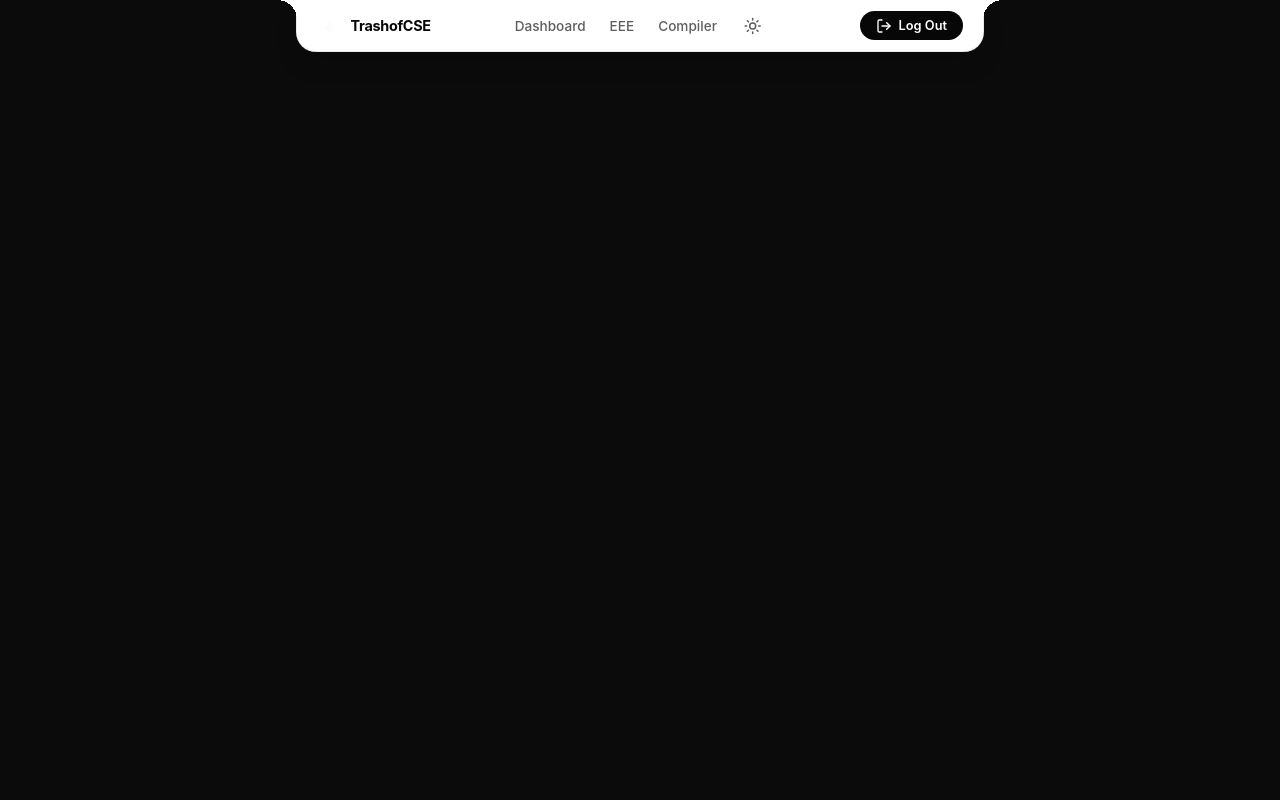
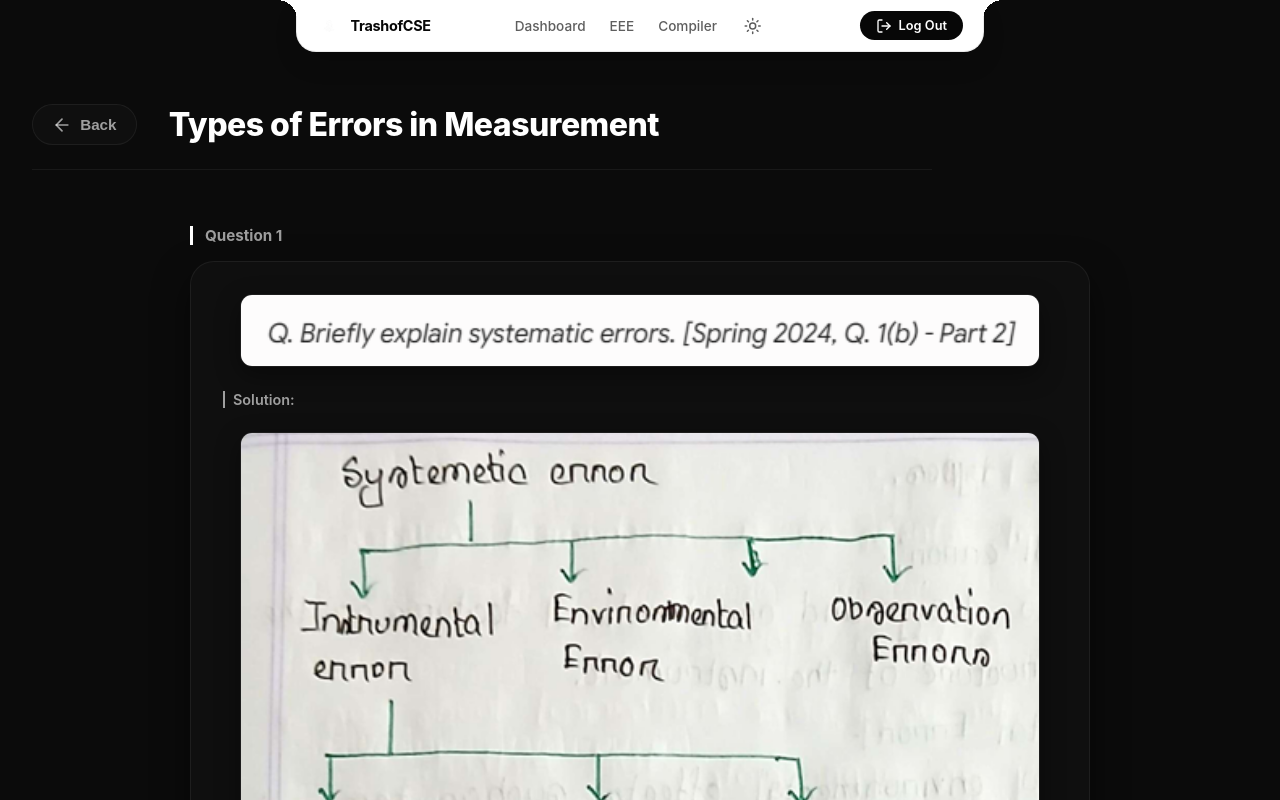
Before and after one commit to mongooseintown/TrashofCSE-Project, a React (Vite) app in the folder frontend/: page /eee/types-of-errors in a window 1280 px wide. Shown: the top 800 px of the page. Built offline with nearby package versions, Linux system fonts and the light colour scheme; no server answers; sample sign-in values are in the browser's storage.

Commit message:
Rename Systematic Errors to Types of Errors in Measurement card and update route/page

```diff
--- a/frontend/src/App.jsx
+++ b/frontend/src/App.jsx
@@ -32,7 +32,7 @@ import EEESegment07 from './pages/EEESegment07';
 import PotentiometerMathNote from './pages/PotentiometerMathNote';
 import MeasurementInstrumentationNote from './pages/MeasurementInstrumentationNote';
 import GeneralizedMeasurementNote from './pages/GeneralizedMeasurementNote';
-import SystematicErrorsNote from './pages/SystematicErrorsNote';
+import TypesOfErrorsNote from './pages/TypesOfErrorsNote';
 import EEESegment04 from './pages/EEESegment04';
 import EEESegment05 from './pages/EEESegment05';
 import EEESegment06 from './pages/EEESegment06';
@@ -72,7 +72,7 @@ function AppContent() {
           <Route path="/eee/segment-07" element={<PrivateRoute><EEESegment07 /></PrivateRoute>} />
           <Route path="/eee/measurement-instrumentation" element={<PrivateRoute><MeasurementInstrumentationNote /></PrivateRoute>} />
           <Route path="/eee/generalized-measurement-system" element={<PrivateRoute><GeneralizedMeasurementNote /></PrivateRoute>} />
-          <Route path="/eee/systematic-errors" element={<PrivateRoute><SystematicErrorsNote /></PrivateRoute>} />
+          <Route path="/eee/types-of-errors" element={<PrivateRoute><TypesOfErrorsNote /></PrivateRoute>} />
           <Route path="/eee/segment-08" element={<PrivateRoute><EEESegment08 /></PrivateRoute>} />
           <Route path="/eee/pv-cell" element={<PrivateRoute><PVCellNote /></PrivateRoute>} />
           <Route path="/eee/opto-electronics" element={<PrivateRoute><OptoElectronicsNote /></PrivateRoute>} />
--- a/frontend/src/pages/EEESegment07.jsx
+++ b/frontend/src/pages/EEESegment07.jsx
@@ -126,8 +126,8 @@ const EEESegment07 = () => {
           </div>
         </div>
 
-        {/* Card 3: Systematic Errors */}
-        <div className="product-card" onClick={() => navigate('/eee/systematic-errors')}>
+        {/* Card 3: Types of Errors in Measurement */}
+        <div className="product-card" onClick={() => navigate('/eee/types-of-errors')}>
           {/* Card Top Image Cover */}
           <div className="card-img-container">
             <span className="card-tag-badge">New</span>
@@ -135,7 +135,7 @@ const EEESegment07 = () => {
 
             <img
               src="/eee-seg08-cover.png"
-              alt="Systematic Errors"
+              alt="Types of Errors in Measurement"
               className="card-img"
               style={{ filter: 'hue-rotate(300deg) brightness(0.9)' }}
             />
@@ -151,10 +151,10 @@ const EEESegment07 = () => {
 
           {/* Card Content details */}
           <div className="card-details-section">
-            <h3>Systematic Errors</h3>
+            <h3>Types of Errors in Measurement</h3>
             <span className="card-sub">Exam Question Board</span>
             <p className="card-desc">
-              Learn about systematic errors, their types, and causes in measurement systems.
+              Learn about systematic errors, random errors, and their types & causes in measurement systems.
             </p>
           </div>
 
@@ -163,7 +163,7 @@ const EEESegment07 = () => {
             <span className="price-pill">EEE 101</span>
             <button className="buy-pill-btn" onClick={(e) => {
               e.stopPropagation();
-              navigate('/eee/systematic-errors');
+              navigate('/eee/types-of-errors');
             }}>
               Open Note <ArrowUpRight size={16} />
             </button>
--- a/frontend/src/pages/SystematicErrorsNote.jsx
+++ b/frontend/src/pages/TypesOfErrorsNote.jsx
@@ -3,7 +3,7 @@ import { useNavigate } from 'react-router-dom';
 import { ArrowLeft } from 'lucide-react';
 import './PVCellNote.css'; // Reuses notes layout styling
 
-const SystematicErrorsNote = () => {
+const TypesOfErrorsNote = () => {
   const navigate = useNavigate();
 
   return (
@@ -18,11 +18,12 @@ const SystematicErrorsNote = () => {
           <ArrowLeft size={20} />
           <span>Back</span>
         </button>
-        <h1>Systematic Errors</h1>
+        <h1>Types of Errors in Measurement</h1>
       </div>
 
       {/* Note Images List (Serially) */}
       <div className="note-images-list">
+        {/* Question 1: Systematic Errors */}
         <div className="note-image-card">
           <span className="note-image-caption">
             Question 1
@@ -53,4 +54,4 @@ const SystematicErrorsNote = () => {
   );
 };
 
-export default SystematicErrorsNote;
+export default TypesOfErrorsNote;
```
